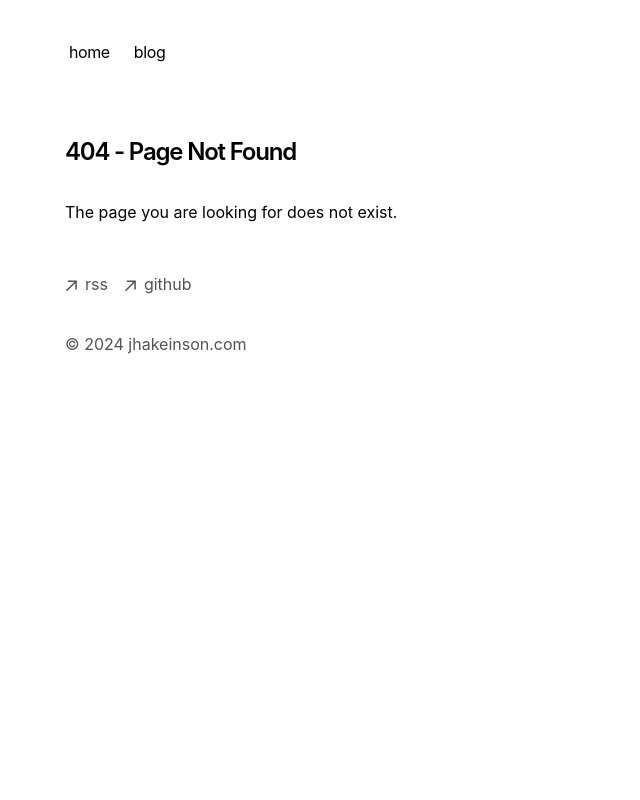
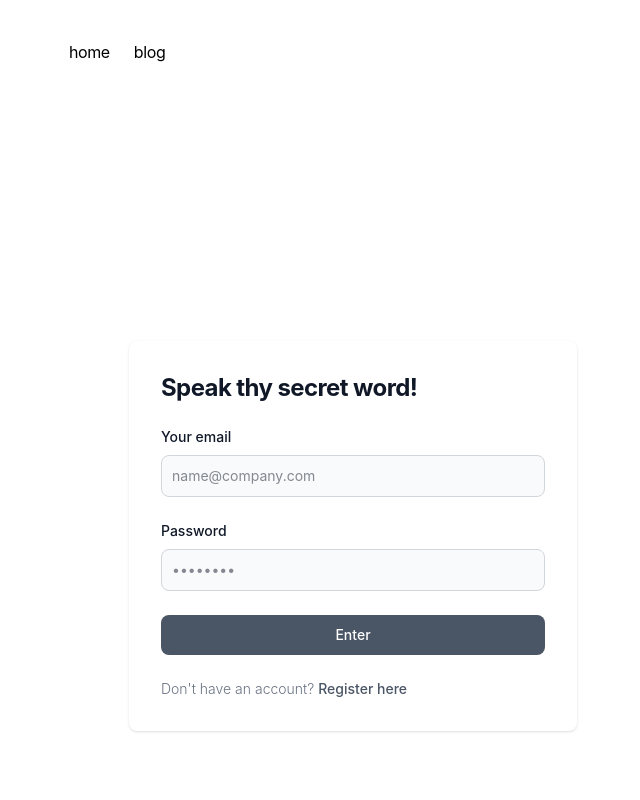
Before and after one commit to jhakeinson/jhakeinson.com, a Next.js app: page /login in a window 1280 px wide. Before the commit this address had no page. Shown: the top 800 px of the page, without its empty margins (287-927 px from the left). Built offline with nearby package versions, Linux system fonts and the light colour scheme; no server answers.

Commit message:
feat(auth): add login

```diff
--- /dev/null
+++ b/app/login/page.tsx
@@ -0,0 +1,115 @@
+"use client";
+
+import { FormEvent, useState } from "react";
+import Link from "next/link";
+import { useRouter } from "next/navigation";
+import { getAuth, signInWithEmailAndPassword } from "firebase/auth";
+import { app } from "@/lib/firebase";
+
+export default function Login() {
+  const [email, setEmail] = useState("");
+  const [password, setPassword] = useState("");
+  const [error, setError] = useState("");
+  const router = useRouter();
+
+  async function handleSubmit(event: FormEvent) {
+    event.preventDefault();
+    setError("");
+
+    try {
+      const credential = await signInWithEmailAndPassword(
+        getAuth(app),
+        email,
+        password,
+      );
+      const idToken = await credential.user.getIdToken();
+
+      await fetch("/api/login", {
+        headers: {
+          Authorization: `Bearer ${idToken}`,
+        },
+      });
+
+      router.push("/");
+    } catch (e) {
+      setError((e as Error).message);
+    }
+  }
+
+  return (
+    <main className="flex min-h-screen flex-col items-center justify-center p-8">
+      <div className="w-full bg-white rounded-lg shadow dark:border md:mt-0 sm:max-w-md xl:p-0 dark:bg-gray-800 dark:border-gray-700">
+        <div className="p-6 space-y-4 md:space-y-6 sm:p-8">
+          <h1 className="text-xl font-bold leading-tight tracking-tight text-gray-900 md:text-2xl dark:text-white">
+            Speak thy secret word!
+          </h1>
+          <form
+            onSubmit={handleSubmit}
+            className="space-y-4 md:space-y-6"
+            action="#"
+          >
+            <div>
+              <label
+                htmlFor="email"
+                className="block mb-2 text-sm font-medium text-gray-900 dark:text-white"
+              >
+                Your email
+              </label>
+              <input
+                type="email"
+                name="email"
+                value={email}
+                onChange={(e) => setEmail(e.target.value)}
+                id="email"
+                className="bg-gray-50 border border-gray-300 text-gray-900 sm:text-sm rounded-lg focus:ring-primary-600 focus:border-primary-600 block w-full p-2.5 dark:bg-gray-700 dark:border-gray-600 dark:placeholder-gray-400 dark:text-white dark:focus:ring-blue-500 dark:focus:border-blue-500"
+                placeholder="name@company.com"
+                required
+              />
+            </div>
+            <div>
+              <label
+                htmlFor="password"
+                className="block mb-2 text-sm font-medium text-gray-900 dark:text-white"
+              >
+                Password
+              </label>
+              <input
+                type="password"
+                name="password"
+                value={password}
+                onChange={(e) => setPassword(e.target.value)}
+                id="password"
+                placeholder="••••••••"
+                className="bg-gray-50 border border-gray-300 text-gray-900 sm:text-sm rounded-lg focus:ring-primary-600 focus:border-primary-600 block w-full p-2.5 dark:bg-gray-700 dark:border-gray-600 dark:placeholder-gray-400 dark:text-white dark:focus:ring-blue-500 dark:focus:border-blue-500"
+                required
+              />
+            </div>
+            {error && (
+              <div
+                className="bg-red-100 border border-red-400 text-red-700 px-4 py-3 rounded relative"
+                role="alert"
+              >
+                <span className="block sm:inline">{error}</span>
+              </div>
+            )}
+            <button
+              type="submit"
+              className="w-full text-white bg-gray-600 hover:bg-gray-700 focus:ring-4 focus:outline-none focus:ring-primary-300 font-medium rounded-lg text-sm px-5 py-2.5 text-center dark:bg-gray-600 dark:hover:bg-gray-700 dark:focus:ring-primary-800"
+            >
+              Enter
+            </button>
+            <p className="text-sm font-light text-gray-500 dark:text-gray-400">
+              Don&apos;t have an account?{" "}
+              <Link
+                href="/register"
+                className="font-medium text-gray-600 hover:underline dark:text-gray-500"
+              >
+                Register here
+              </Link>
+            </p>
+          </form>
+        </div>
+      </div>
+    </main>
+  );
+}
--- /dev/null
+++ b/lib/firebase/index.ts
@@ -0,0 +1,4 @@
+import { initializeApp } from "firebase/app";
+import { firebaseClientConfig } from "@/config";
+
+export const app = initializeApp(firebaseClientConfig);
--- a/package.json
+++ b/package.json
@@ -12,6 +12,7 @@
     "@types/react-dom": "18.2.19",
     "@vercel/analytics": "^1.1.3",
     "@vercel/speed-insights": "^1.0.9",
+    "firebase": "^10.14.0",
     "geist": "1.2.2",
     "next": "^14.2.14",
     "next-firebase-auth-edge": "^1.7.1",
```
Also changed, not shown: 1 other file (tests, documents, lock files or other folders).
